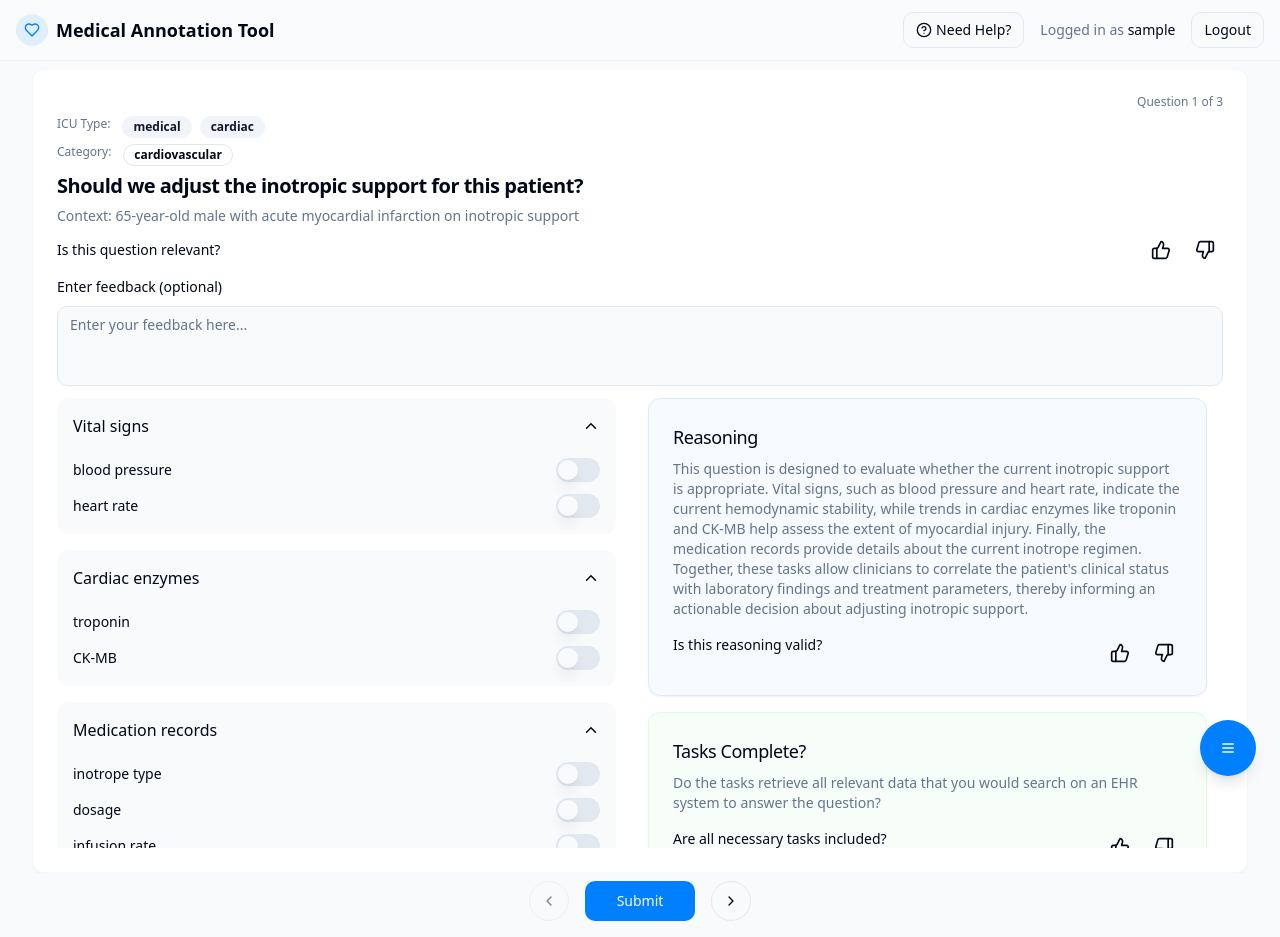
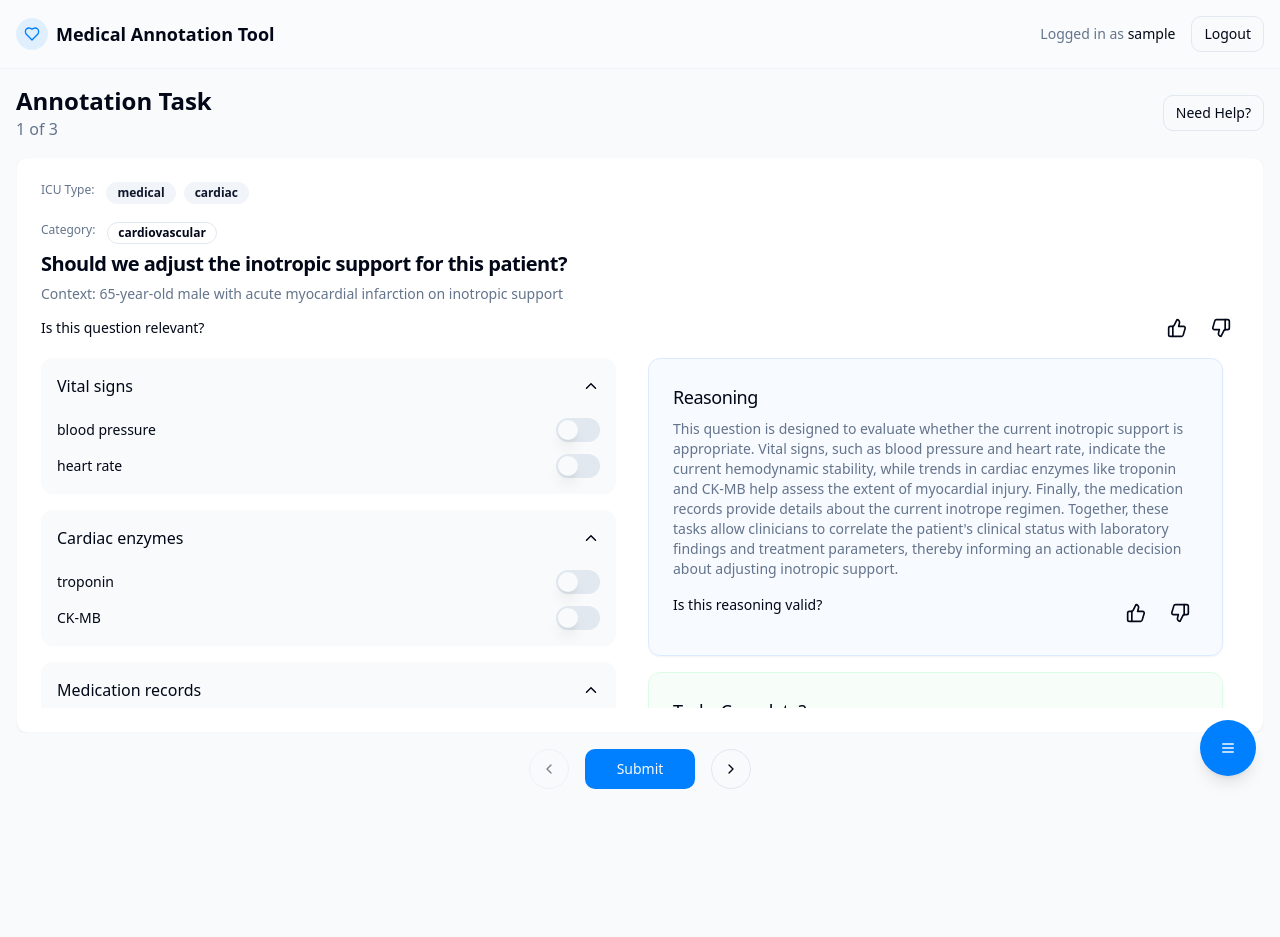
Before and after one commit to iheallab/AtomizeAi_Annotation_Tool, a React (Vite) app: page /dashboard in a window 1280 px wide. After the commit the page ends 805 px from the top, so only its background shows below. Built offline with nearby package versions, Linux system fonts and the light colour scheme; sample sign-in values are in the browser's storage.

Commit message:
Reverted to edit edt-70663449-b539-44fa-ba7a-e2fe0a6f1191: "Implement UI/UX improvements
- Implement internal scrolling for task container.
- Add like/dislike to question with task toggling.
- Expand feedback section to full width.
- Prompt for feedback on dislike actions."

```diff
--- a/src/components/AnnotationCard.tsx
+++ b/src/components/AnnotationCard.tsx
@@ -25,8 +25,6 @@ type AnnotationCardProps = {
   onCompleteFeedback?: (feedback: 'positive' | 'negative') => void;
   onQuestionFeedback?: (feedback: 'positive' | 'negative') => void;
   onUserFeedbackChange?: (feedback: string) => void;
-  currentQuestionIndex?: number;
-  totalQuestions?: number;
 };
 
 const AnnotationCard = ({
@@ -43,9 +41,7 @@ const AnnotationCard = ({
   onRelevanceFeedback,
   onCompleteFeedback,
   onQuestionFeedback,
-  onUserFeedbackChange,
-  currentQuestionIndex,
-  totalQuestions
+  onUserFeedbackChange
 }: AnnotationCardProps) => {
   // Helper function to handle switch changes
   const handleSwitchChange = (taskKey: string, value: boolean) => {
@@ -63,13 +59,6 @@ const AnnotationCard = ({
     >
       <Card className="overflow-hidden border border-border/30 shadow-sm h-full flex flex-col">
         <CardHeader className="pb-3">
-          {currentQuestionIndex && totalQuestions && (
-            <div className="flex justify-end">
-              <span className="text-xs text-muted-foreground">
-                Question {currentQuestionIndex} of {totalQuestions}
-              </span>
-            </div>
-          )}
           <div className="flex flex-wrap gap-2 mb-3">
             <span className="text-xs font-medium text-muted-foreground mr-1">ICU Type:</span>
             {icuTypes.map((type, index) => (
@@ -96,7 +85,7 @@ const AnnotationCard = ({
             </p>
           )}
 
-          <div className="flex justify-between items-center mt-4 w-full">
+          <div className="flex justify-between items-center mt-4">
             <span className="text-sm font-medium">Is this question relevant?</span>
             <FeedbackButtons
               onPositive={() => onQuestionFeedback?.('positive')}
@@ -104,27 +93,12 @@ const AnnotationCard = ({
               selected={feedbackQuestion}
             />
           </div>
-
-          <div className="space-y-2 mt-4">
-            <Label htmlFor="feedback" className={`${(feedbackQuestion === 'negative' || feedbackRelevance === 'negative' || feedbackComplete === 'negative') ? 'text-destructive font-semibold' : ''}`}>
-              {(feedbackQuestion === 'negative' || feedbackRelevance === 'negative' || feedbackComplete === 'negative')
-                ? 'Please provide detailed feedback (required)'
-                : 'Enter feedback (optional)'}
-            </Label>
-            <Textarea
-              id="feedback"
-              placeholder="Enter your feedback here..."
-              value={userFeedback}
-              onChange={(e) => onUserFeedbackChange?.(e.target.value)}
-              className={`resize-none ${(feedbackQuestion === 'negative' || feedbackRelevance === 'negative' || feedbackComplete === 'negative') ? 'border-destructive' : ''}`}
-            />
-          </div>
         </CardHeader>
 
         <CardContent className="flex-1 overflow-hidden flex flex-col">
           <div className="grid grid-cols-1 md:grid-cols-2 gap-4 flex-1 overflow-hidden">
-            <ScrollArea className="h-[calc(100vh-350px)]">
-              <div className="space-y-4 pb-4 pr-4">
+            <ScrollArea className="h-[350px] pr-4">
+              <div className="space-y-4 pb-4">
                 <CollapsibleSection title="Vital signs" defaultOpen={true}>
                   <div className="space-y-3">
                     <div className="flex items-center justify-between space-x-2">
@@ -209,7 +183,7 @@ const AnnotationCard = ({
               </div>
             </ScrollArea>
 
-            <div className="space-y-4 h-[calc(100vh-350px)] pr-4">
+            <div className="space-y-4 h-[350px] overflow-y-auto pr-4">
               <Card className="bg-blue-50/50 border-blue-100">
                 <CardHeader className="pb-2">
                   <CardTitle className="text-lg font-medium">Reasoning</CardTitle>
@@ -249,6 +223,21 @@ const AnnotationCard = ({
                   </div>
                 </CardContent>
               </Card>
+
+              <div className="space-y-2">
+                <Label htmlFor="feedback" className={`${(feedbackQuestion === 'negative' || feedbackRelevance === 'negative' || feedbackComplete === 'negative') ? 'text-destructive font-semibold' : ''}`}>
+                  {(feedbackQuestion === 'negative' || feedbackRelevance === 'negative' || feedbackComplete === 'negative')
+                    ? 'Please provide detailed feedback (required)'
+                    : 'Enter feedback (optional)'}
+                </Label>
+                <Textarea
+                  id="feedback"
+                  placeholder="Enter your feedback here..."
+                  value={userFeedback}
+                  onChange={(e) => onUserFeedbackChange?.(e.target.value)}
+                  className={`min-h-[100px] resize-none ${(feedbackQuestion === 'negative' || feedbackRelevance === 'negative' || feedbackComplete === 'negative') ? 'border-destructive' : ''}`}
+                />
+              </div>
             </div>
           </div>
         </CardContent>
--- a/src/pages/Dashboard.tsx
+++ b/src/pages/Dashboard.tsx
@@ -1,3 +1,4 @@
+
 import React, { useState, useEffect } from 'react';
 import { motion } from 'framer-motion';
 import { useAuth } from '@/context/AuthContext';
@@ -7,7 +8,7 @@ import { toast } from "sonner";
 import AnnotationCard from '@/components/AnnotationCard';
 import NavigationControls from '@/components/NavigationControls';
 import { ScrollArea } from '@/components/ui/scroll-area';
-import { Menu, List, CheckCircle2, CircleDashed, HelpCircle } from 'lucide-react';
+import { Menu, List, CheckCircle2, CircleDashed } from 'lucide-react';
 import {
   Drawer,
   DrawerContent,
@@ -16,6 +17,7 @@ import {
   DrawerTrigger
 } from '@/components/ui/drawer';
 
+// Define the type for an annotation item
 type AnnotationItem = {
   id: string;
   question: string;
@@ -37,7 +39,9 @@ const Dashboard = () => {
   const [annotationItems, setAnnotationItems] = useState<AnnotationItem[]>([]);
   const [drawerOpen, setDrawerOpen] = useState(false);
 
+  // Initialize with sample data - in a real app, this would come from an API
   useEffect(() => {
+    // Simulating API response
     const data: AnnotationItem[] = [
       {
         id: "1",
@@ -122,14 +126,17 @@ const Dashboard = () => {
   const handleSubmit = () => {
     setIsSubmitting(true);
 
+    // Mark the current item as completed
     const updatedItems = [...annotationItems];
     updatedItems[currentIndex].completed = true;
     setAnnotationItems(updatedItems);
 
+    // Simulate API call
     setTimeout(() => {
       toast.success("Annotation submitted successfully!");
       setIsSubmitting(false);
 
+      // Move to next item if available
       if (currentIndex < annotationItems.length - 1) {
         setCurrentIndex(currentIndex + 1);
       }
@@ -149,6 +156,7 @@ const Dashboard = () => {
     const updatedItems = [...annotationItems];
     updatedItems[currentIndex].feedbackQuestion = feedback;
 
+    // If positive feedback, turn on all tasks. If negative, turn off all.
     if (updatedItems[currentIndex].selectedTasks) {
       const tasks = updatedItems[currentIndex].selectedTasks!;
       const allKeys = Object.keys(tasks);
@@ -160,6 +168,7 @@ const Dashboard = () => {
 
     setAnnotationItems(updatedItems);
 
+    // If negative feedback, prompt for detailed feedback
     if (feedback === 'negative') {
       toast.info("Please provide detailed feedback in the feedback section below.");
     }
@@ -170,6 +179,7 @@ const Dashboard = () => {
     updatedItems[currentIndex].feedbackRelevance = feedback;
     setAnnotationItems(updatedItems);
 
+    // If negative feedback, prompt for detailed feedback
     if (feedback === 'negative') {
       toast.info("Please provide detailed feedback in the feedback section below.");
     }
@@ -180,6 +190,7 @@ const Dashboard = () => {
     updatedItems[currentIndex].feedbackComplete = feedback;
     setAnnotationItems(updatedItems);
 
+    // If negative feedback, prompt for detailed feedback
     if (feedback === 'negative') {
       toast.info("Please provide detailed feedback in the feedback section below.");
     }
@@ -191,6 +202,7 @@ const Dashboard = () => {
     setAnnotationItems(updatedItems);
   };
 
+  // If not logged in, redirect to login
   if (!user) {
     return <Navigate to="/" replace />;
   }
@@ -210,7 +222,7 @@ const Dashboard = () => {
   return (
     <div className="min-h-screen flex flex-col bg-background">
       <header className="border-b border-border/40 bg-card/30 backdrop-blur-sm sticky top-0 z-10">
-        <div className="container mx-auto px-4 py-3 flex justify-between items-center">
+        <div className="container mx-auto px-4 py-4 flex justify-between items-center">
           <div className="flex items-center gap-2">
             <div className="w-8 h-8 rounded-full bg-primary/10 flex items-center justify-center">
               <svg xmlns="http://www.w3.org/2000/svg" className="h-4 w-4 text-primary" width="24" height="24" viewBox="0 0 24 24" fill="none" stroke="currentColor" strokeWidth="2" strokeLinecap="round" strokeLinejoin="round"><path d="M19 14c1.49-1.46 3-3.21 3-5.5A5.5 5.5 0 0 0 16.5 3c-1.76 0-3 .5-4.5 2-1.5-1.5-2.74-2-4.5-2A5.5 5.5 0 0 0 2 8.5c0 2.3 1.5 4.05 3 5.5l7 7Z"/></svg>
@@ -219,15 +231,6 @@ const Dashboard = () => {
           </div>
 
           <div className="flex items-center gap-4">
-            <Button
-              variant="outline"
-              size="sm"
-              onClick={() => toast.info("Need help? Contact support@example.com")}
-              className="flex items-center gap-1"
-            >
-              <HelpCircle size={16} />
-              <span className="hidden sm:inline">Need Help?</span>
-            </Button>
             <span className="text-sm text-muted-foreground hidden md:inline-block">
               Logged in as <span className="font-medium text-foreground">{user.username}</span>
             </span>
@@ -238,7 +241,38 @@ const Dashboard = () => {
         </div>
       </header>
 
-      <main className="flex-1 container mx-auto py-2 flex flex-col h-[calc(100vh-61px)]">
+      <main className="flex-1 container mx-auto px-4 py-4 flex flex-col h-[calc(100vh-73px)]">
+        <div className="mb-4 flex items-center justify-between">
+          <div>
+            <motion.h2
+              className="text-2xl font-bold"
+              initial={{ opacity: 0, y: -10 }}
+              animate={{ opacity: 1, y: 0 }}
+              transition={{ duration: 0.3 }}
+            >
+              Annotation Task
+            </motion.h2>
+            <motion.p
+              className="text-muted-foreground"
+              initial={{ opacity: 0 }}
+              animate={{ opacity: 1 }}
+              transition={{ duration: 0.3, delay: 0.1 }}
+            >
+              {currentIndex + 1} of {annotationItems.length}
+            </motion.p>
+          </div>
+
+          <motion.div
+            initial={{ opacity: 0, scale: 0.9 }}
+            animate={{ opacity: 1, scale: 1 }}
+            transition={{ duration: 0.3 }}
+          >
+            <Button variant="outline" size="sm" onClick={() => toast.info("Need help? Contact support@example.com")}>
+              Need Help?
+            </Button>
+          </motion.div>
+        </div>
+
         <div className="flex-1 overflow-hidden flex flex-col">
           <AnnotationCard
             question={currentItem.question}
@@ -255,12 +289,10 @@ const Dashboard = () => {
             onCompleteFeedback={handleFeedbackComplete}
             onUserFeedbackChange={handleUserFeedback}
             onQuestionFeedback={handleFeedbackQuestion}
-            currentQuestionIndex={currentIndex + 1}
-            totalQuestions={annotationItems.length}
           />
         </div>
 
-        <div className="mt-2 mb-2 flex justify-center">
+        <div className="mt-4 flex justify-center">
           <NavigationControls
             onPrevious={handlePrevious}
             onNext={handleNext}
@@ -272,6 +304,7 @@ const Dashboard = () => {
         </div>
       </main>
 
+      {/* FAB for opening drawer */}
       <Drawer open={drawerOpen} onOpenChange={setDrawerOpen}>
         <DrawerTrigger asChild>
           <Button
```
